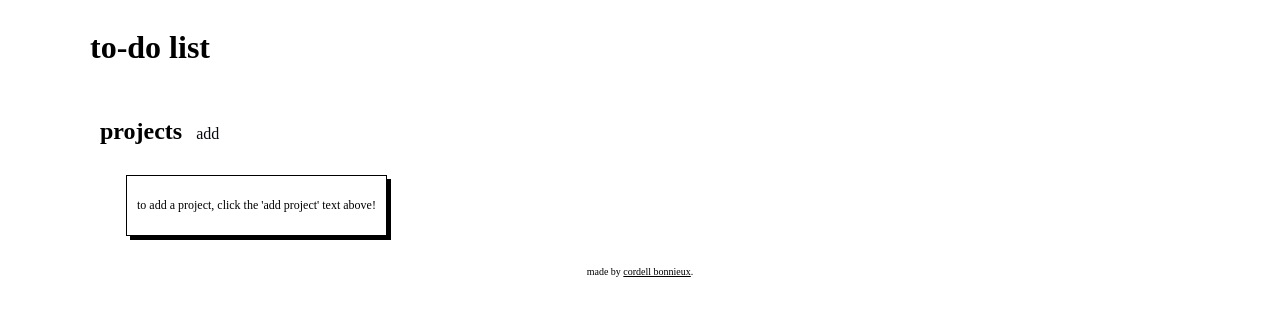
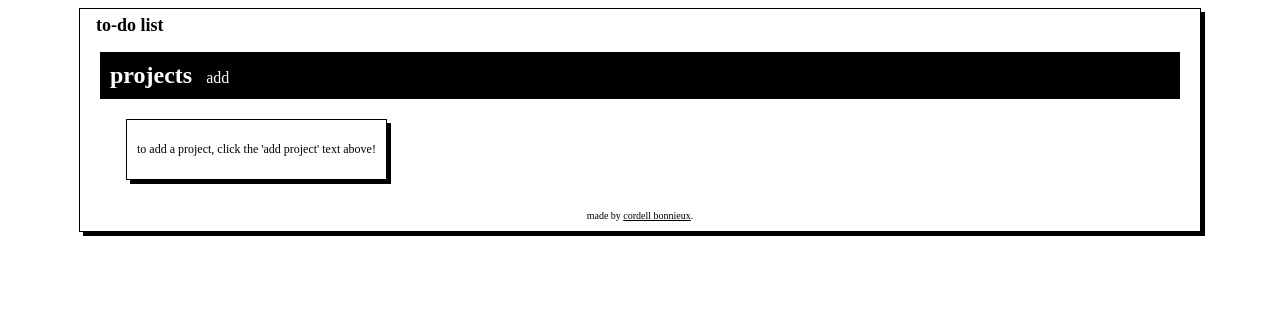
Before and after one commit to cordellbonnieux/todo_list, a website built with webpack: page dist/index.html in a window 1280 px wide. Built offline with nearby package versions, Linux system fonts and the light colour scheme.

Commit message:
General styles and layout is finished, just need to adjust the tasks themselves, the links (on blak bgs) and the overlay.

```diff
--- a/src/populate.js
+++ b/src/populate.js
@@ -3,19 +3,22 @@ export function populate(){
     const titleBar = document.getElementById("titleBar");
         const pageTitle = document.createElement("h1");
             pageTitle.textContent = "to-do list";
+            pageTitle.style.cssText = "margin:6px; font-size:18px;";
             titleBar.appendChild(pageTitle);
 
     const projectsTitle = document.getElementById("projectsTitle");
         const projects = document.createElement("h2");
             projects.textContent = "Projects";
+            projects.style.margin = "0";
         projectsTitle.appendChild(projects);
 
     const projectsAdd = document.getElementById("projectsAdd");
         const add = document.createElement("span");
             add.textContent = "Add";
-            add.style.color = "#06080E";
+            add.style.color = "#fff";
+
         projectsAdd.appendChild(add);
-    mouseHover(projectsAdd);
+
     const projectsDescriptionWrapper = document.createElement('div');
         projectsAreaDiv.appendChild(projectsDescriptionWrapper);
         projectsDescriptionWrapper.style.cssText = "padding:10px; background-color:#fff; border:1px solid #000; box-shadow:4px 4px; margin:10px; color:#000; font-size:12px;";
--- a/src/style.css
+++ b/src/style.css
@@ -12,7 +12,9 @@ a:hover{
     color:#DB2B39;
 }
 #contentWrapper{
-
+    border:1px solid #000;
+    box-shadow:4px 4px;
+    padding:4px;
 }
     @media only screen and (min-width: 1200px)  {
         body{
@@ -51,9 +53,13 @@ a:hover{
 #projectsWrapper{
     padding:10px;
     color:#000;
+    background: #fff;
 }
-#projectTitleWrapper{
-
+#projectsTitleWrapper{
+    padding: 10px;
+    background-color: #000;
+    color: #fff;
+    margin-bottom: 10px;
 }
     #projectsTitleWrapper div{
         display:inline-block;
--- a/src/tasks.js
+++ b/src/tasks.js
@@ -3,10 +3,11 @@ import {projectList} from './newProject.js';
 export function populateTasksArea(project){
     const tasksWrapper = document.getElementById("tasksWrapper");
         tasksWrapper.innerHTML = "";
+        tasksWrapper.style.cssText = "background-color:#000; color:#fff; margin:0 10px;";
     const flexBox = document.createElement("div");
         tasksWrapper.appendChild(flexBox);
         flexBox.setAttribute("id", "flexBox");
-        flexBox.style.cssText = "display:flex; flex-wrap:wrap;";
+        flexBox.style.cssText = "display:flex; flex-wrap:wrap; background:#fff;";
         const newTaskBtn = document.createElement('span');
             tasksWrapper.prepend(newTaskBtn);
             newTaskBtn.setAttribute('id', 'newTaskBtn');
@@ -20,6 +21,7 @@ export function populateTasksArea(project){
             tasksWrapper.prepend(projectNameTaskArea);
             projectNameTaskArea.textContent = `${project.name}'s tasks`;
             projectNameTaskArea.style.display = "inline-block";
+            projectNameTaskArea.style.margin = "10px";
     if (project.tasks.length > 0){
         for (let i = 0; i < project.tasks.length; i++){
             const taskBox = document.createElement('div');
@@ -74,6 +76,7 @@ export function populateTasksArea(project){
             taskPromptWrapper.style.cssText = "";
             flexBox.appendChild(taskPromptWrapper);
         const taskPromptText = document.createElement('p');
+            taskPromptText.style.cssText = "padding:10px; background-color:#fff; border:1px solid #000; box-shadow:4px 4px; margin:10px; color:#000; font-size:12px;";
             taskPromptText.textContent = `To add a task to this project, click the 'add task' text above!`;
             taskPromptWrapper.appendChild(taskPromptText);
     }
```
Also changed, not shown: dist/main.js.
